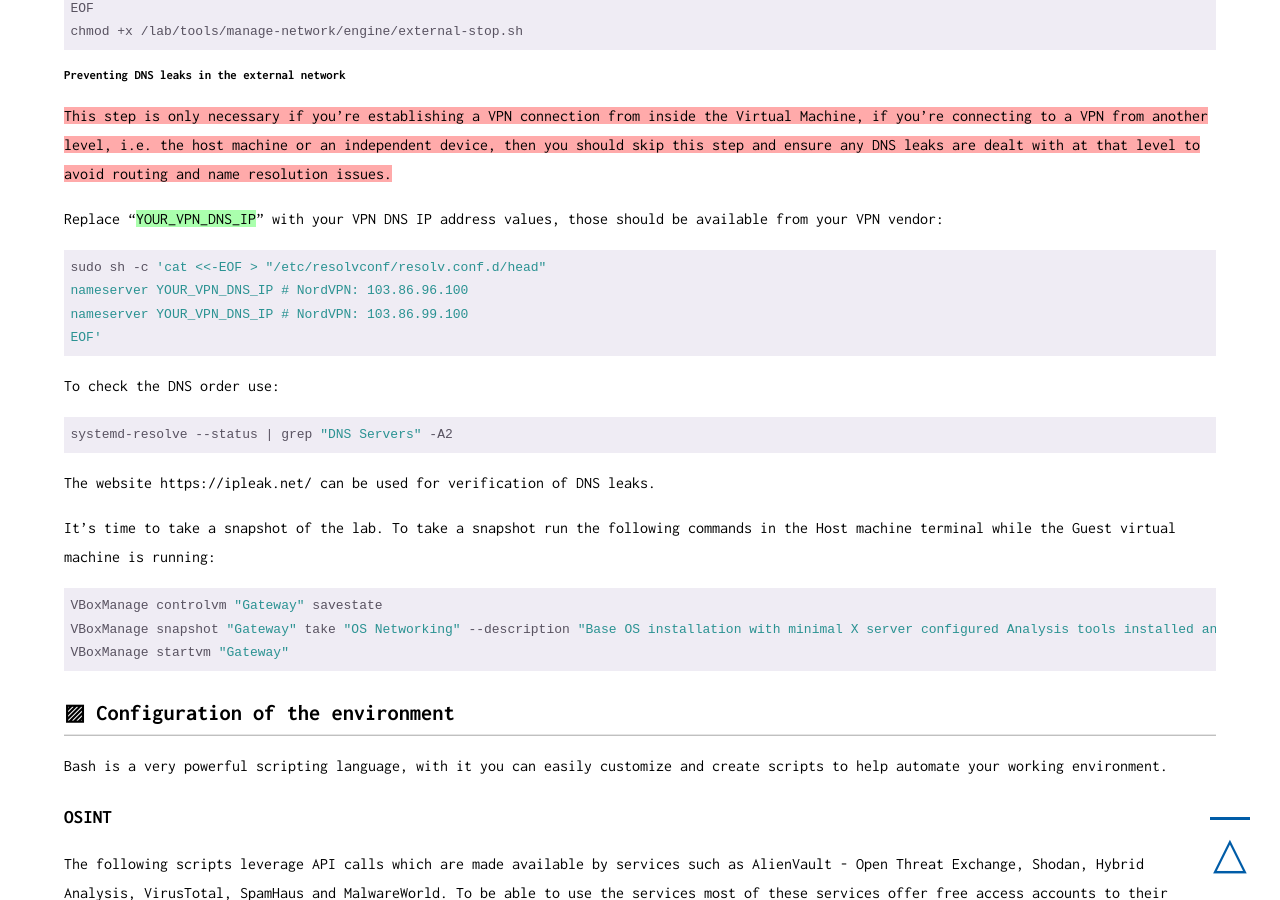
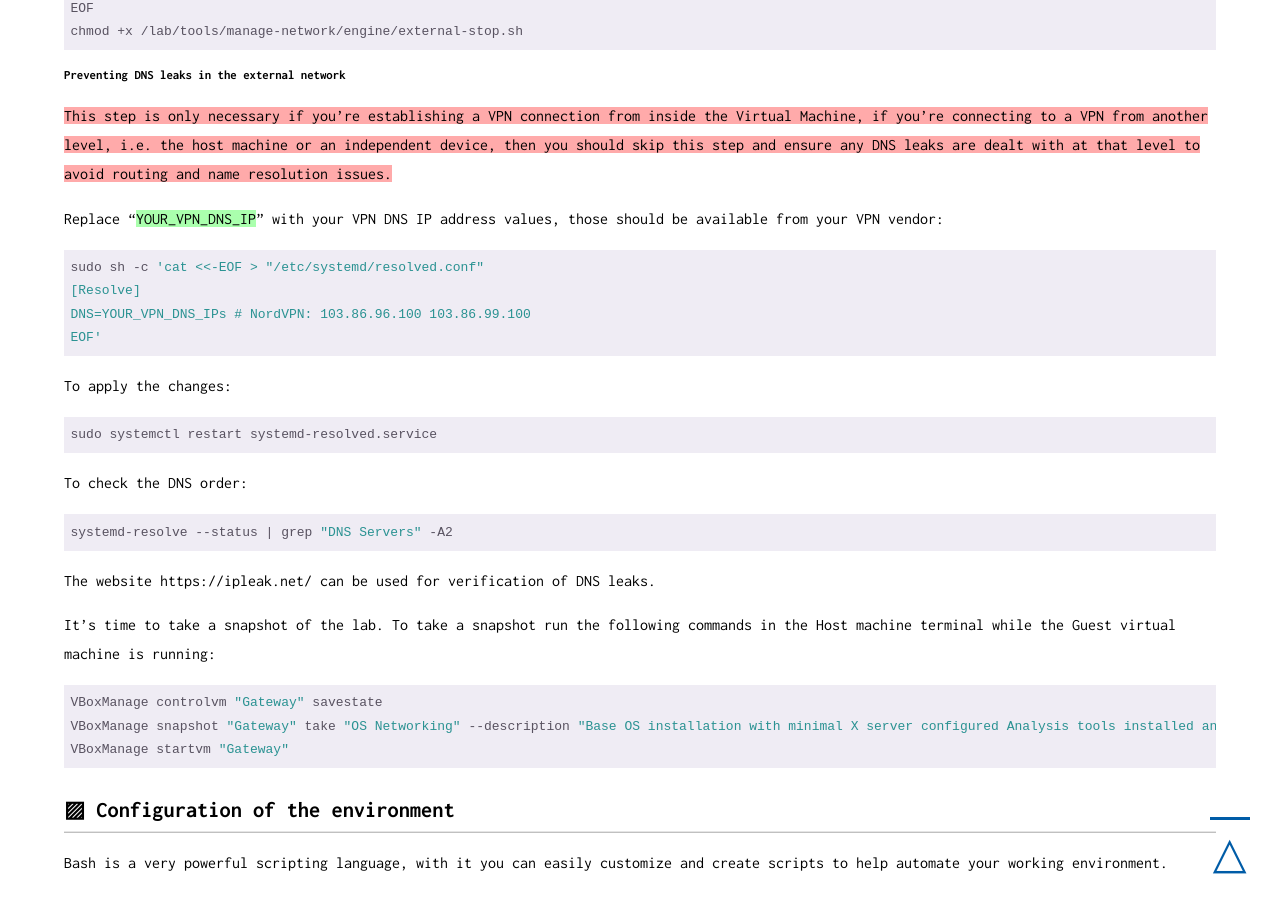
Before and after one commit to qwertzy-antonio-godinho/qwertzy-antonio-godinho.github.io, a Jekyll site: the page built from _posts/2021-02-08-Malware-Lab-Part-1-The-Gateway.md, in a window 1280 px wide and 900 px high, scrolled down 49099 px. Built offline with Jekyll 4.4.1, drawn with Linux system fonts in a browser that asks for light colours.

Commit message:
Update 2021-02-08-Malware-Lab-Part-1-The-Gateway.md

```diff
--- a/_posts/2021-02-08-Malware-Lab-Part-1-The-Gateway.md
+++ b/_posts/2021-02-08-Malware-Lab-Part-1-The-Gateway.md
@@ -1506,12 +1506,15 @@ chmod +x /lab/tools/manage-network/engine/external-stop.sh</code></pre>
 
 Replace "<span class="highlight-green">YOUR_VPN_DNS_IP</span>" with your VPN DNS IP address values, those should be available from your VPN vendor:
 
-<pre><code class="bash">sudo sh -c 'cat <<-EOF > "/etc/resolvconf/resolv.conf.d/head"
-nameserver YOUR_VPN_DNS_IP # NordVPN: 103.86.96.100
-nameserver YOUR_VPN_DNS_IP # NordVPN: 103.86.99.100
+<pre><code class="bash">sudo sh -c 'cat <<-EOF > "/etc/systemd/resolved.conf"
+[Resolve]
+DNS=YOUR_VPN_DNS_IPs # NordVPN: 103.86.96.100 103.86.99.100
 EOF'</code></pre>
 
-To check the DNS order use:
+To apply the changes:
+<pre><code class="bash">sudo systemctl restart systemd-resolved.service</code></pre>
+
+To check the DNS order:
 <pre><code class="bash">systemd-resolve --status | grep "DNS Servers" -A2</code></pre>
 
 The website https://ipleak.net/ can be used for verification of DNS leaks.
```
